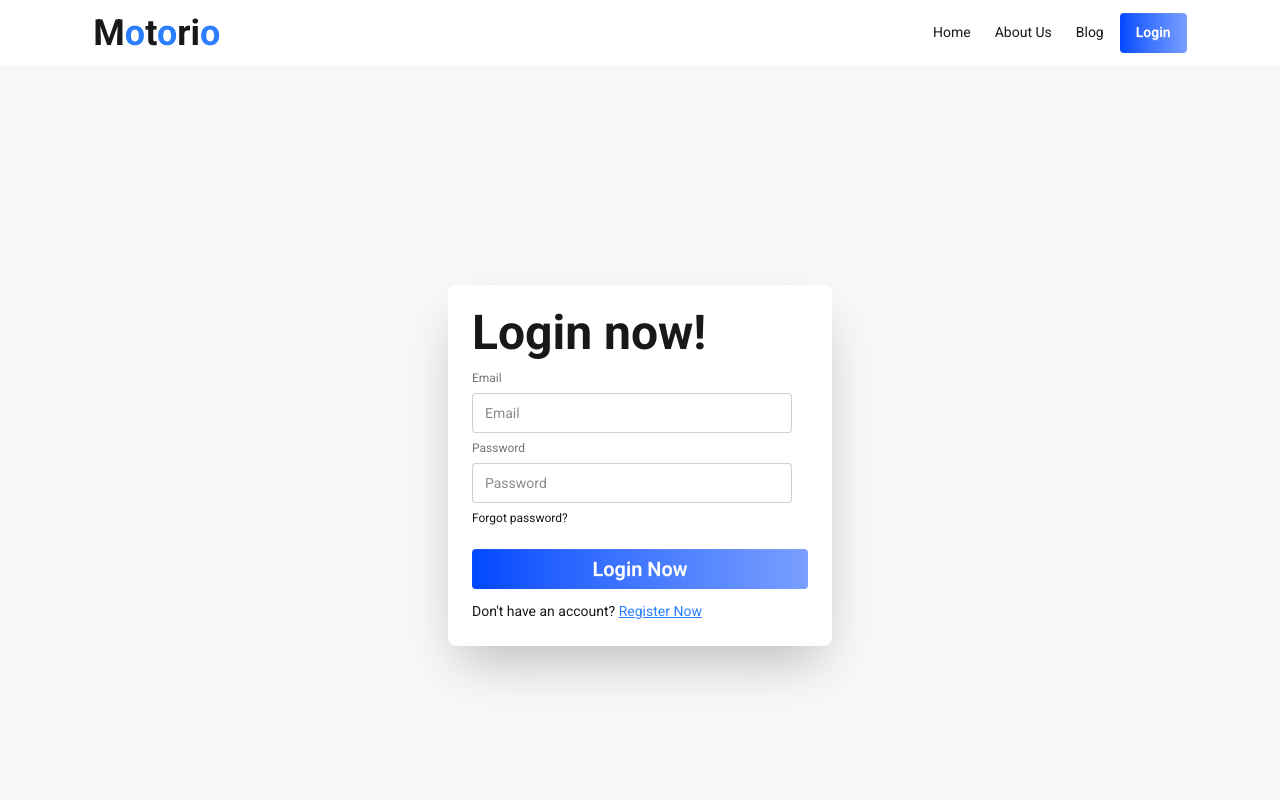
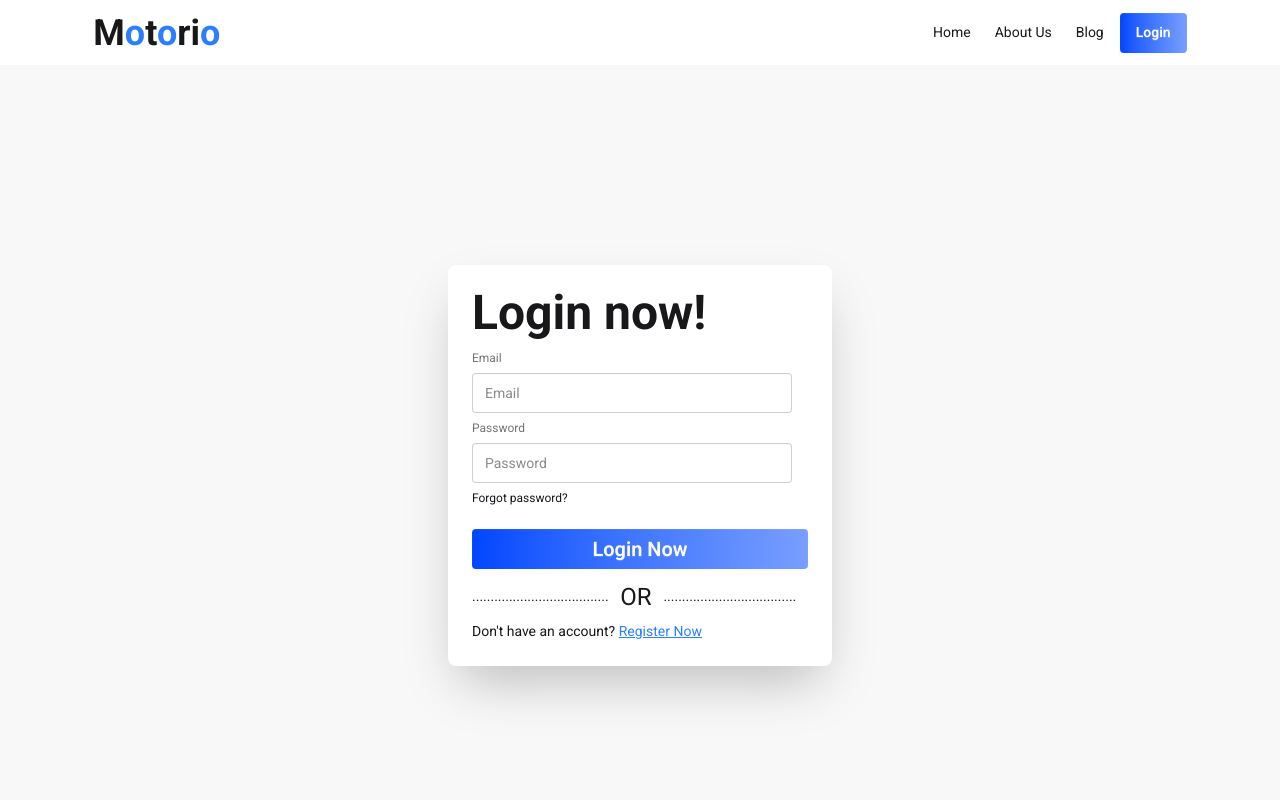
Before and after one commit to lvfahim/assignment10-react-client, a React (Vite) app: page /auth/login in a window 1280 px wide. Shown: the top 800 px of the page. Built offline with nearby package versions, Linux system fonts and the light colour scheme.

Commit message:
my home section is start

```diff
--- a/src/Page/Login.jsx
+++ b/src/Page/Login.jsx
@@ -2,11 +2,11 @@ import React from 'react';
 import { Link } from 'react-router';
 
 const Login = () => {
-    const heandleForm = (e)=>{
+    const heandleForm = (e) => {
         e.preventDefault();
-        const email=e.target.email.value;
-        const password=e.target.password.value;
-        console.log(email,password)
+        const email = e.target.email.value;
+        const password = e.target.password.value;
+        console.log(email, password)
 
     }
     return (
@@ -17,13 +17,18 @@ const Login = () => {
                     <form onSubmit={heandleForm}>
                         <fieldset className="fieldset">
                             <label className="label">Email</label>
-                            <input type="email" className="input" placeholder="Email" name='email' required/>
+                            <input type="email" className="input" placeholder="Email" name='email' required />
                             <label className="label">Password</label>
                             <input type="password" className="input" placeholder="Password" name='password' required />
                             <div><a className="link link-hover">Forgot password?</a></div>
                             <button className="btn text-xl btn-primary-gradient  mt-4">Login Now</button>
                         </fieldset>
                     </form>
+                    <div className='flex items-center'>
+                        <p>.....................................</p>
+                        <p className='text-2xl'>OR</p>
+                        <p>....................................</p>
+                    </div>
                     <h2>Don't have an account? <Link className='text-blue-500 underline' to='/auth/register'>Register Now</Link></h2>
                 </div>
             </div>
```
